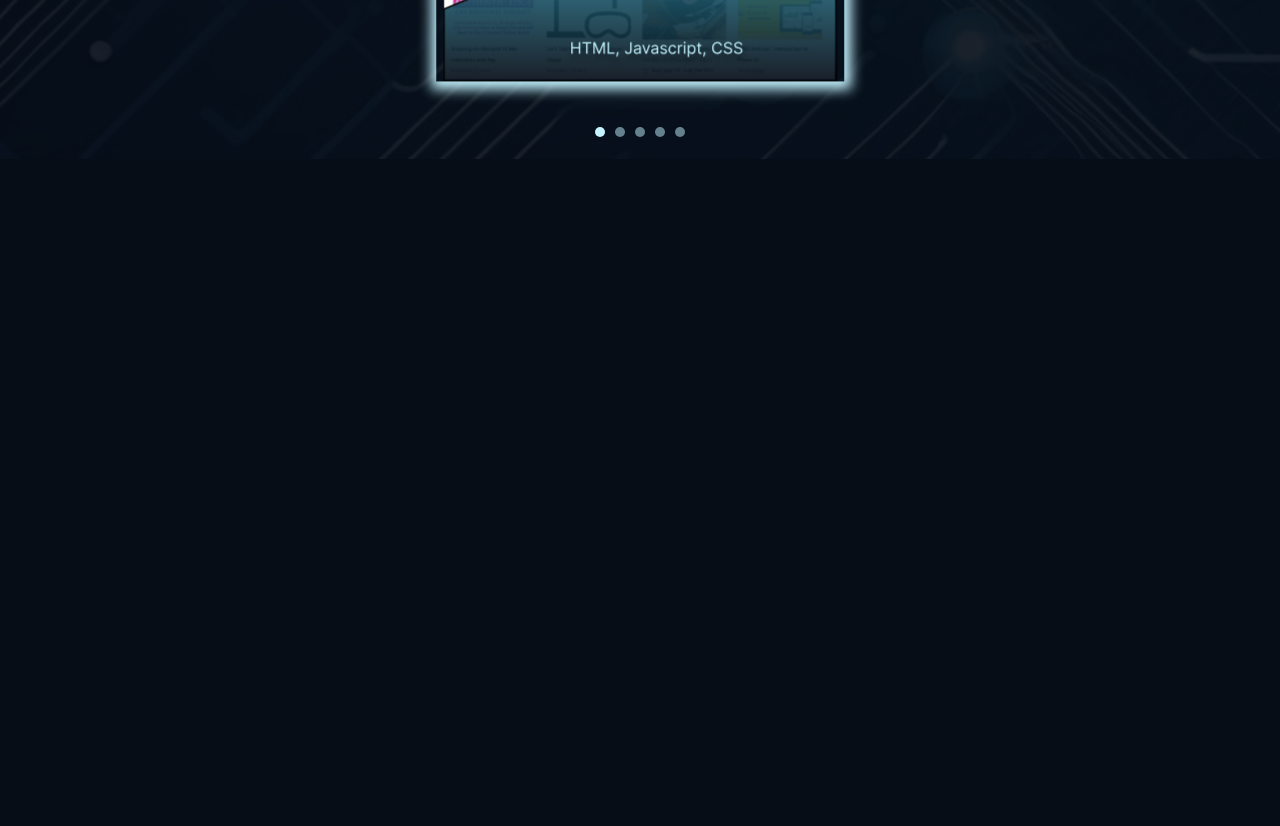
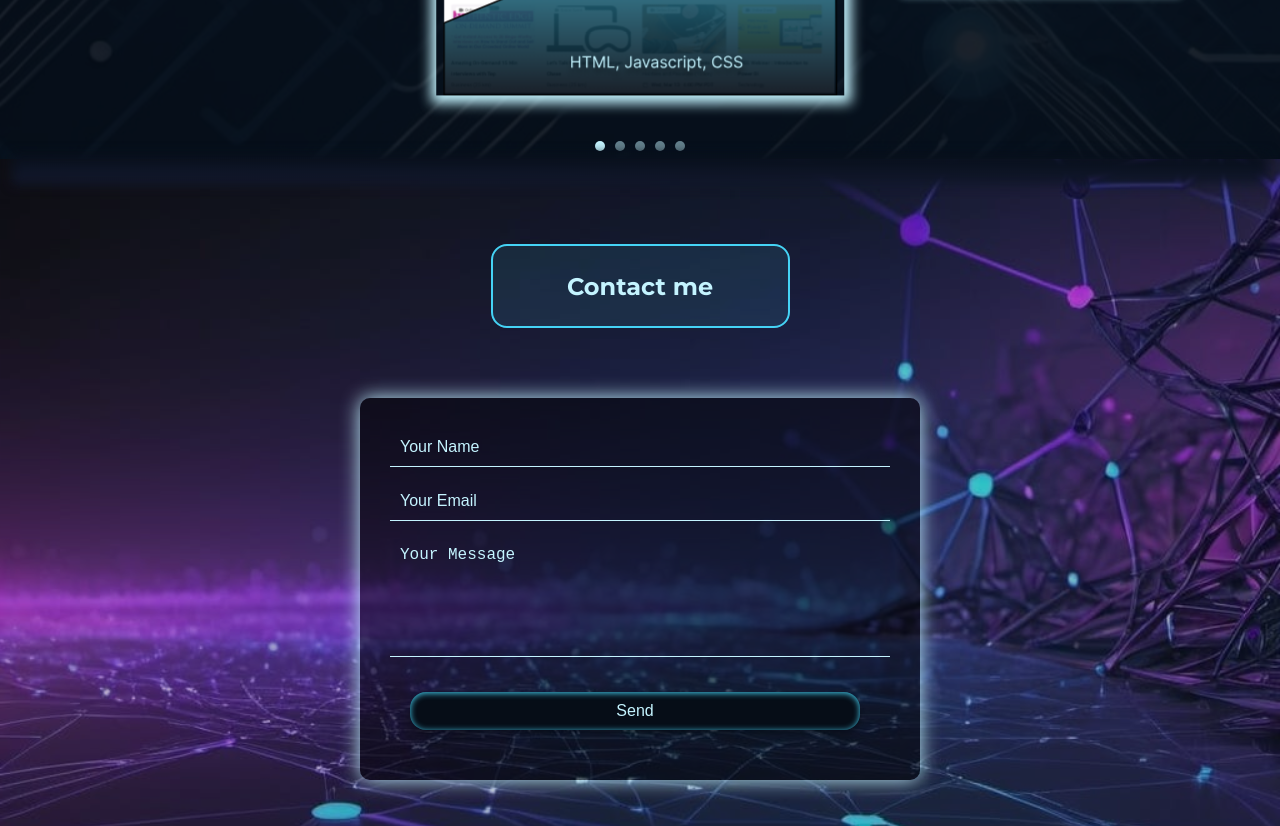
Before and after one commit to ElmiraHR/My-Portfolio, a React (Create React App) app: page / in a window 1280 px wide. Shown: the part 2820-3646 px from the top of the page. Before the commit the page ends 2979 px from the top, so only its background shows below. Built offline with nearby package versions, Linux system fonts and the light colour scheme.

Commit message:
Added ContactsForm with Page

```diff
--- a/src/App.tsx
+++ b/src/App.tsx
@@ -4,6 +4,7 @@ import Home from './pages/homePage/HomePage';
 import SkillsPage from './pages/skilsPage/SkillsPage';
 import ProjectPage from './pages/projectsPage/ProjectPage';
 import './App.css';
+import ContactForm from './components/contactsForm/ContactForm';
 
 function App() {
   return (
@@ -18,6 +19,9 @@ function App() {
       <div className="section">
         <ProjectPage />
       </div>
+      <div className="section">
+        <ContactForm/>
+      </div>
     </div>
   );
 }
--- /dev/null
+++ b/src/components/contactsForm/ContactForm.module.css
@@ -0,0 +1,222 @@
+.contactContainer {
+    background-image: url("../../assets/contacts_bg.svg");
+    background-size: cover;
+    background-position: center;
+    min-height: 100vh;
+    display: flex;
+    flex-direction: column;
+    align-items: center;
+    justify-content: center;
+    padding: 20px;
+    color: #c4f4ff;
+    position: relative;
+  }
+
+  .contactTitle {
+    font-size: 2.5rem;
+    margin-bottom: 20px;
+    text-transform: uppercase;
+    background: rgba(0, 0, 0, 0.5);
+    padding: 10px 20px;
+    border-radius: 10px;
+    box-shadow: 0 0 10px #c4f4ff;
+  }
+
+  .decorativeLine {
+    position: absolute;
+    top: -30px;
+    left: 0;
+    height: 80px;
+    width: 100vw; /* Растягиваем по ширине экрана */
+    z-index: 100; /* Убедитесь, что изображение всегда сверху */
+    margin: 0;
+    padding: 0;
+  }
+
+
+  .formWrapper {
+    width: 100%;
+    display: flex;
+    justify-content: center;
+    overflow: hidden;
+  }
+
+  .formWrapper {
+    width: 100%;
+    display: flex;
+    justify-content: center;
+    overflow: visible; /* Разрешаем теням быть видимыми за пределами контейнера */
+  }
+
+  .form {
+    background: rgba(0, 0, 0, 0.5);
+    padding: 30px;
+    border-radius: 10px;
+    box-shadow: 0 0 20px #c4f4ff;
+    display: flex;
+    flex-direction: column;
+    gap: 15px;
+    width: 90%;
+    max-width: 500px;
+    transform: scaleY(0); /* Начальное состояние формы */
+    transform-origin: top; /* Точка открытия сверху */
+    opacity: 0;
+    transition: transform 0.8s ease, opacity 0.8s ease;
+    margin: 20px 0; /* Внешние отступы для предотвращения срезания тени */
+  }
+
+  .open .form {
+    transform: scaleY(1); /* Полное раскрытие формы */
+    opacity: 1;
+  }
+
+  .close .form {
+    transform: scaleY(0); /* Закрытие формы */
+    opacity: 0;
+  }
+
+
+  .input,
+  .textarea {
+    padding: 10px;
+    border: none;
+    border-bottom: 1px solid #c4f4ff;
+    background: transparent;
+    color: #c4f4ff;
+    font-size: 1rem;
+  }
+
+  .input::placeholder,
+  .textarea::placeholder {
+    color: #c4f4ff;
+  }
+
+  .textarea {
+    height: 100px;
+    resize: none;
+  }
+
+
+  .contactInfo {
+    margin-top: 20px;
+    font-size: 0.9rem;
+    text-align: center;
+  }
+
+  .contactInfo a {
+    color: #c4f4ff;
+    text-decoration: none;
+  }
+
+  .contactInfo a:hover {
+    text-decoration: underline;
+  }
+
+    /* Контейнер для заголовка */
+.sectionTitleContainer {
+    width: 255px; /* Ширина как у стиков */
+    height: 40px;
+    border-radius: 16px;
+    border: 2px solid #45D3F5;
+    background-color: rgba(69, 211, 245, 0.1);
+    padding: 20px;
+
+    display: flex;
+    justify-content: center;
+    align-items: center;
+    margin: 50px auto;
+  }
+
+
+
+  /* Стиль для заголовка */
+  .sectionTitle {
+    font-size: 24px;
+    font-weight: bold;
+    color: #C4F4FF;
+    text-align: center;
+    font-family: "Montserrat", sans-serif;
+  }
+
+
+/* Анимация линии */
+@keyframes openLine {
+    0% {
+      width: 0; /* Линия начинается с нуля */
+    }
+    100% {
+      width: 100%; /* Полная ширина формы */
+    }
+  }
+
+  /* Анимация раскрытия формы вниз */
+  @keyframes openForm {
+    0% {
+      height: 0; /* Начальная высота */
+    }
+    100% {
+      height: 400px; /* Полная высота формы */
+    }
+  }
+
+  /* Анимация закрытия формы */
+  @keyframes closeForm {
+    0% {
+      height: 400px;
+    }
+    100% {
+      height: 0;
+    }
+  }
+
+  @keyframes closeLine {
+    0% {
+      width: 100%;
+    }
+    100% {
+      width: 0;
+    }
+  }
+
+  /* Анимация появления содержимого */
+  @keyframes fadeInForm {
+    0% {
+      opacity: 0;
+      transform: translateY(-20px); /* Легкое смещение вверх */
+    }
+    100% {
+      opacity: 1;
+      transform: translateY(0); /* Возврат к исходной позиции */
+    }
+  }
+
+  /* Медиазапрос для планшетов (до 992px) */
+@media (max-width: 992px) {
+    .contactContainer {
+      padding: 15px;
+      margin: 0 auto;
+      justify-content: flex-start;
+
+    }
+
+    .form {
+      width: 100%; /* Форма занимает всю ширину */
+      max-width: 70%; /* Ограничиваем максимальную ширину */
+      padding: 20px; /* Уменьшаем внутренние отступы */
+      gap: 10px; /* Уменьшаем расстояние между элементами */
+    }
+
+    .sectionTitleContainer {
+      width: 60%; /* Уменьшаем ширину контейнера заголовка */
+      padding: 15px;
+    }
+
+    .sectionTitle {
+      font-size: 20px; /* Уменьшаем размер шрифта заголовка */
+    }
+
+    .input,
+    .textarea {
+      font-size: 0.9rem; /* Уменьшаем размер шрифта */
+    }
+  }
--- /dev/null
+++ b/src/components/contactsForm/ContactForm.tsx
@@ -0,0 +1,91 @@
+import React, { useEffect, useState, useRef } from "react";
+import styles from "./ContactForm.module.css";
+import CustomButton from "../buttons/CustomButton";
+import line from "../../assets/contacts_projects_line.svg"
+
+const ContactForm: React.FC = () => {
+  const [isInView, setIsInView] = useState(false);
+  const formRef = useRef<HTMLDivElement>(null);
+
+  useEffect(() => {
+    const observer = new IntersectionObserver(
+      ([entry]) => {
+        setIsInView(entry.isIntersecting); // Проверяем, видна ли форма
+      },
+      { threshold: 0.1 } // Срабатывает, если видно хотя бы 10% формы
+    );
+
+    if (formRef.current) {
+      observer.observe(formRef.current);
+    }
+
+    return () => {
+      if (formRef.current) observer.unobserve(formRef.current);
+    };
+  }, []);
+
+  return (
+    <div className={styles.contactContainer}>
+      {/* Абсолютное изображение сверху */}
+      <img
+        src={line}
+        alt=""
+        className={styles.decorativeLine}
+      />
+      <div className={styles.sectionTitleContainer}>
+        <h2 className={styles.sectionTitle}>Contact me</h2>
+      </div>
+      <div
+        className={`${styles.formWrapper} ${
+          isInView ? styles.open : styles.close
+        }`}
+        ref={formRef}
+      >
+        <form className={styles.form}>
+          <input
+            type="text"
+            className={styles.input}
+            placeholder="Your Name"
+            required
+          />
+          <input
+            type="email"
+            className={styles.input}
+            placeholder="Your Email"
+            required
+          />
+          <textarea
+            className={styles.textarea}
+            placeholder="Your Message"
+            required
+          ></textarea>
+          <CustomButton
+            width="90%"
+            text="Send"
+            onClick={() => {
+              alert("Message sent!");
+            }}
+          />
+        </form>
+      </div>
+      <div className={styles.contactInfo}>
+        <p>Email: elhrachyan@gmail.com</p>
+        <p>
+          LinkedIn:{" "}
+          <a href="https://www.linkedin.com/in/elmira-hrachyan-865679314/">
+            LinkedIn Profile
+          </a>
+        </p>
+        <p>
+          Xing:{" "}
+          <a href="https://www.xing.com/profile/Elmira_Hrachyan">Xing Profile</a>
+        </p>
+        <p>
+          Telegram: <a href="https://t.me/@Elka_Hr_997">@Elka_Hr_997</a>
+        </p>
+      </div>
+    </div>
+  );
+};
+
+export default ContactForm;
--- a/src/pages/projectsPage/ProjectPage.module.css
+++ b/src/pages/projectsPage/ProjectPage.module.css
@@ -11,12 +11,15 @@
   }
 
   .pageTitle {
-    font-size: 2rem;
-    font-weight: bold;
-    text-align: center;
-    margin-bottom: 40px;
-    background-color: rgba(6, 13, 23, 0.75);
-    padding: 10px 20px;
-    border-radius: 8px;
-    box-shadow: 0 4px 6px rgba(0, 0, 0, 0.3);
+    width: 295px; /* Ширина как у стиков */
+    height: 40px;
+    border-radius: 16px;
+    border: 2px solid #45D3F5;
+    background-color: rgba(69, 211, 245, 0.1);
+    padding: 20px;
+    margin: 20px auto;
+    display: flex;
+    justify-content: center;
+    align-items: center;
+   margin-bottom: 50px;
   }
```
Also changed, not shown: src/pages/contactPage/ContacPage.module.css (added, +11 -0 lines), src/pages/contactPage/ContactPage.tsx (added, +13 -0 lines), src/assets/contacts_bg.svg (added), src/assets/contacts_projects_line.svg (added).
